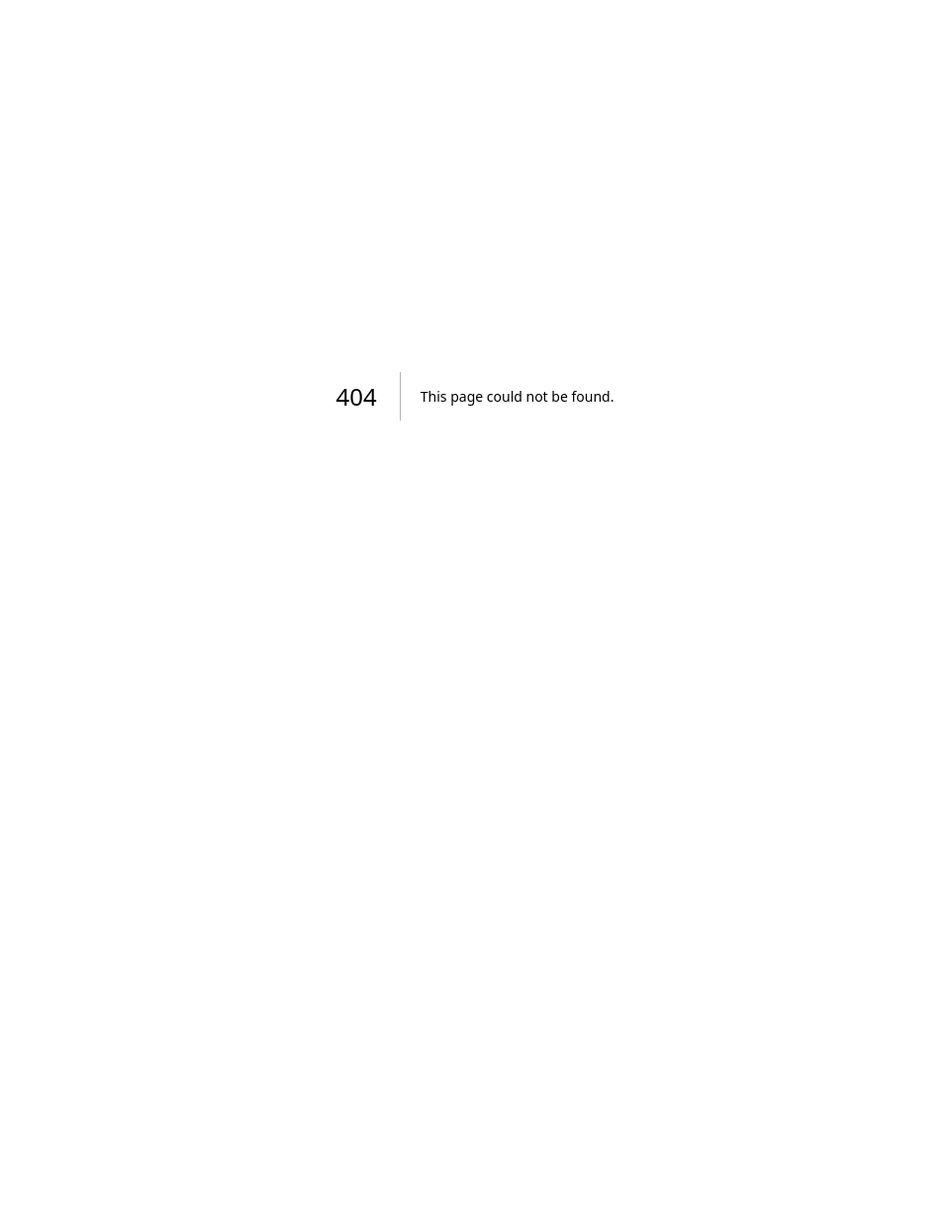
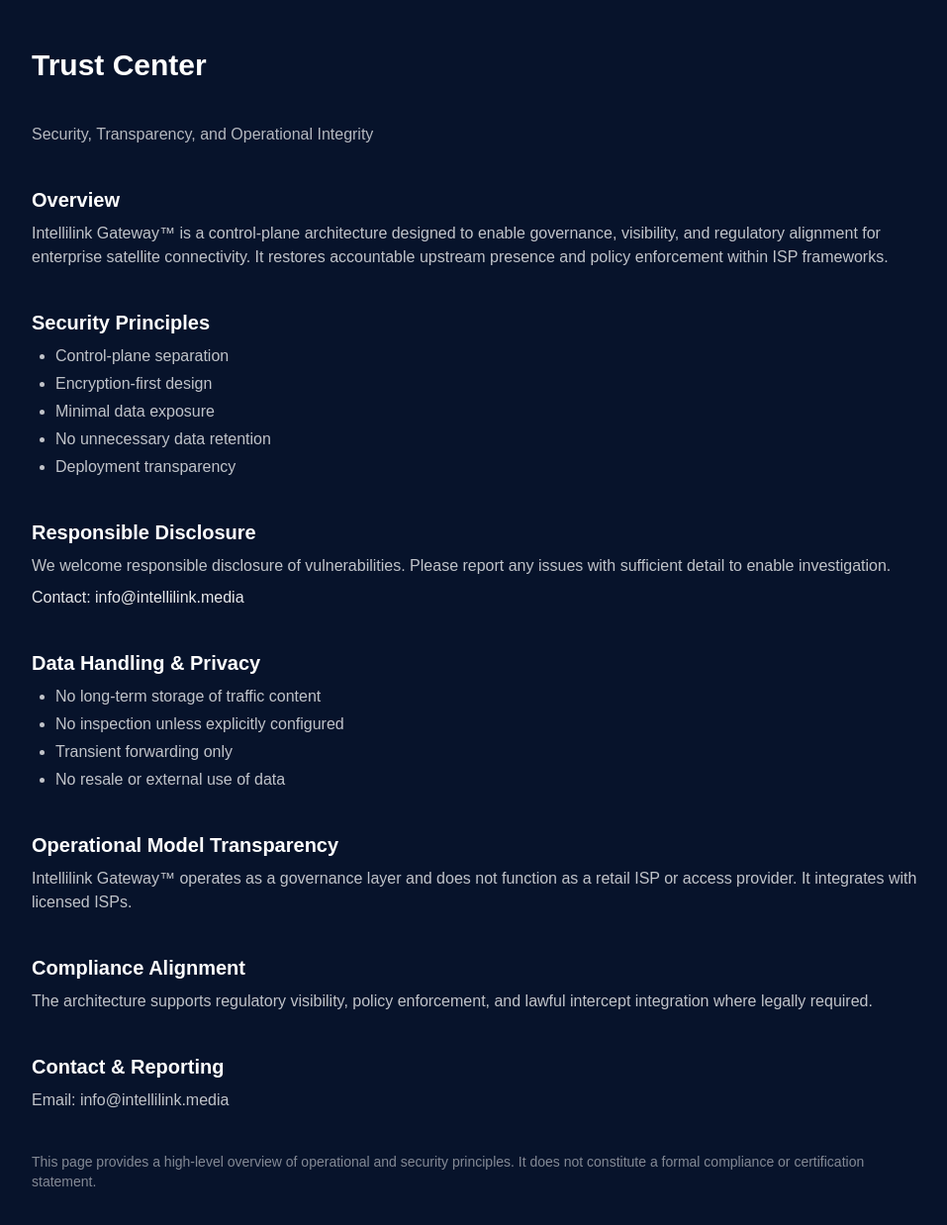
Before and after one commit to intellilinkmed/intellilink-site, a Next.js app: page /trust in a window 1280 px wide. Before the commit this address had no page. Shown: the top 1238 px of the page at 99% size, without its empty margins (160-1117 px from the left). Before the commit the page ends 800 px from the top, so only its background shows below. Built offline with nearby package versions, Linux system fonts and the light colour scheme.

Commit message:
Updated trust  page

```diff
--- a/app/page.tsx
+++ b/app/page.tsx
@@ -754,9 +754,13 @@ export default function IntellilinkLanding() {
               <p className="mt-1 text-xs text-white/60">
                 Governance layer for enterprise satellite connectivity
               </p>
+             <div className="mt-3 flex gap-4 text-xs text-white/60">
+               <a href="/trust" className="hover:text-white">
+                  Trust Center
+               </a>
+             </div>
             </div>
           </div>
-
           <p className="text-xs text-white/50">
             © {new Date().getFullYear()} Intellilink Media LLC. All rights
             reserved.
--- /dev/null
+++ b/app/trust/page.tsx
@@ -0,0 +1,85 @@
+export default function TrustCenter() {
+  return (
+    <div className="min-h-screen bg-[#07132b] text-white px-6 py-12">
+      <div className="max-w-4xl mx-auto space-y-10">
+
+        <h1 className="text-3xl font-semibold">Trust Center</h1>
+        <p className="text-white/70">
+          Security, Transparency, and Operational Integrity
+        </p>
+
+        <section>
+          <h2 className="text-xl font-semibold">Overview</h2>
+          <p className="text-white/75 mt-2">
+            Intellilink Gateway™ is a control-plane architecture designed to enable governance,
+            visibility, and regulatory alignment for enterprise satellite connectivity.
+            It restores accountable upstream presence and policy enforcement within ISP frameworks.
+          </p>
+        </section>
+
+        <section>
+          <h2 className="text-xl font-semibold">Security Principles</h2>
+          <ul className="list-disc ml-6 mt-2 text-white/75 space-y-1">
+            <li>Control-plane separation</li>
+            <li>Encryption-first design</li>
+            <li>Minimal data exposure</li>
+            <li>No unnecessary data retention</li>
+            <li>Deployment transparency</li>
+          </ul>
+        </section>
+
+        <section>
+          <h2 className="text-xl font-semibold">Responsible Disclosure</h2>
+          <p className="text-white/75 mt-2">
+            We welcome responsible disclosure of vulnerabilities. Please report any issues
+            with sufficient detail to enable investigation.
+          </p>
+          <p className="mt-2 text-white/90 font-medium">
+            Contact: info@intellilink.media
+          </p>
+        </section>
+
+        <section>
+          <h2 className="text-xl font-semibold">Data Handling & Privacy</h2>
+          <ul className="list-disc ml-6 mt-2 text-white/75 space-y-1">
+            <li>No long-term storage of traffic content</li>
+            <li>No inspection unless explicitly configured</li>
+            <li>Transient forwarding only</li>
+            <li>No resale or external use of data</li>
+          </ul>
+        </section>
+
+        <section>
+          <h2 className="text-xl font-semibold">Operational Model Transparency</h2>
+          <p className="text-white/75 mt-2">
+            Intellilink Gateway™ operates as a governance layer and does not function
+            as a retail ISP or access provider. It integrates with licensed ISPs.
+          </p>
+        </section>
+
+        <section>
+          <h2 className="text-xl font-semibold">Compliance Alignment</h2>
+          <p className="text-white/75 mt-2">
+            The architecture supports regulatory visibility, policy enforcement,
+            and lawful intercept integration where legally required.
+          </p>
+        </section>
+
+        <section>
+          <h2 className="text-xl font-semibold">Contact & Reporting</h2>
+          <p className="text-white/75 mt-2">
+            Email: info@intellilink.media
+          </p>
+        </section>
+
+        <section>
+          <p className="text-white/50 text-sm">
+            This page provides a high-level overview of operational and security principles.
+            It does not constitute a formal compliance or certification statement.
+          </p>
+        </section>
+
+      </div>
+    </div>
+  );
+}
```
Also changed, not shown: public/.well-known/security.txt (added).
